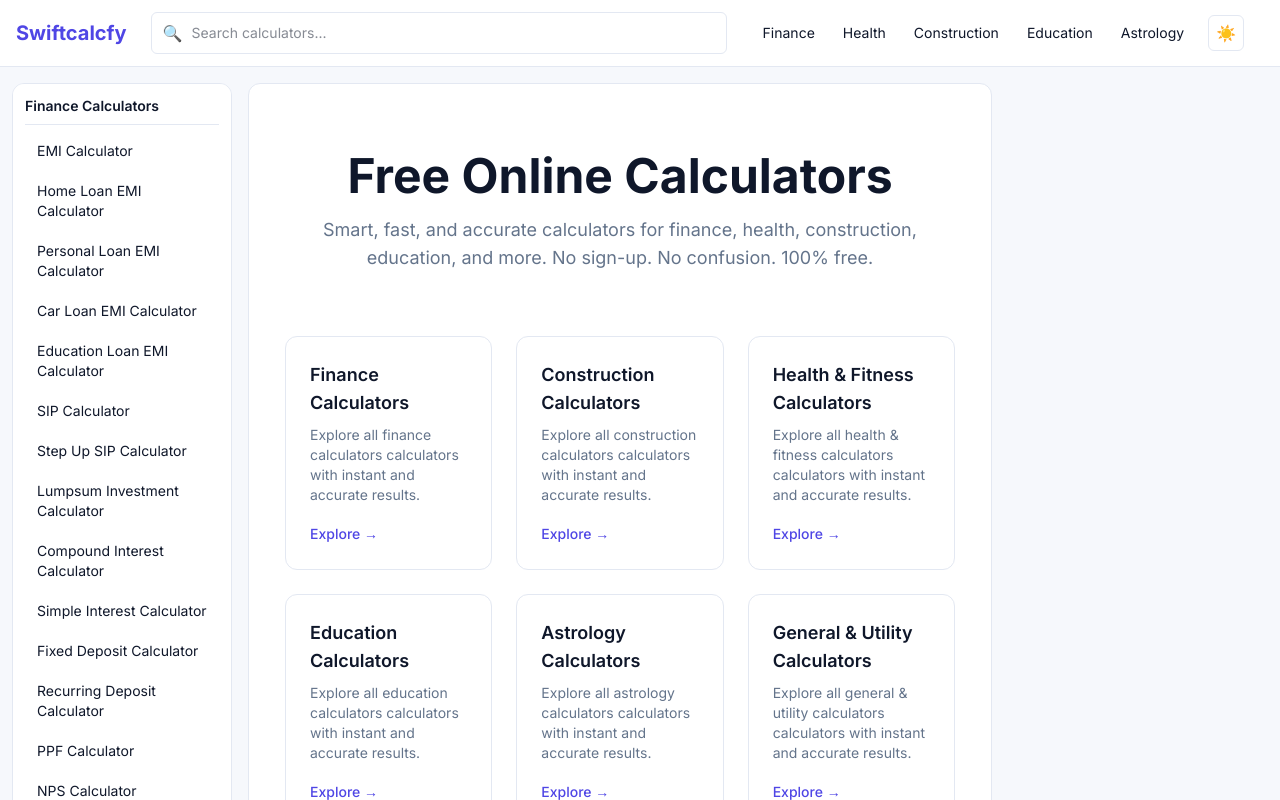
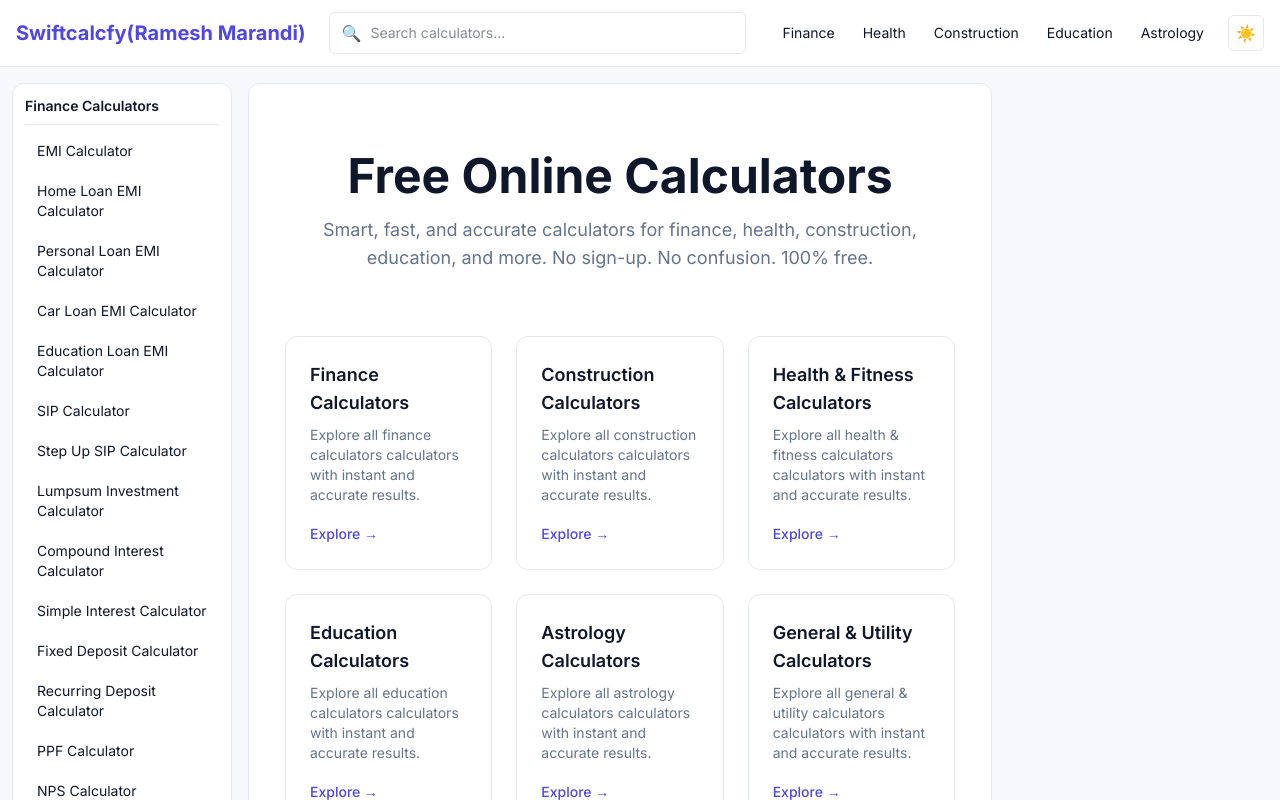
Before and after one commit to rameshmarandi/calculator-hub-website, a Next.js app: page / in a window 1280 px wide. Shown: the top 800 px of the page. Built offline with nearby package versions, Linux system fonts and the light colour scheme.

Commit message:
chages in header

```diff
--- a/components/Header.js
+++ b/components/Header.js
@@ -32,7 +32,7 @@ export default function Header() {
             href="/"
             className="text-xl font-bold shrink-0"
             style={{ color: "var(--primary)" }}>
-            Swiftcalcfy
+            Swiftcalcfy(Ramesh Marandi)
           </Link>
 
           {/* SEARCH */}
```
